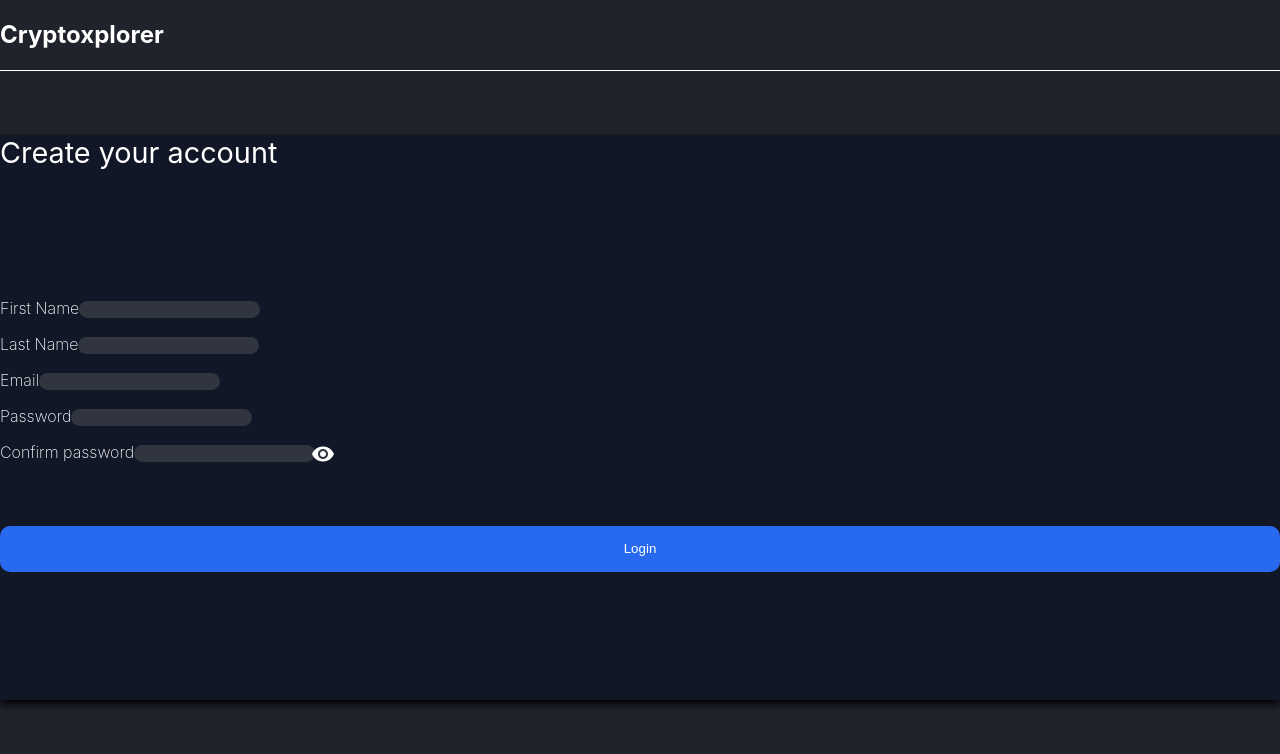
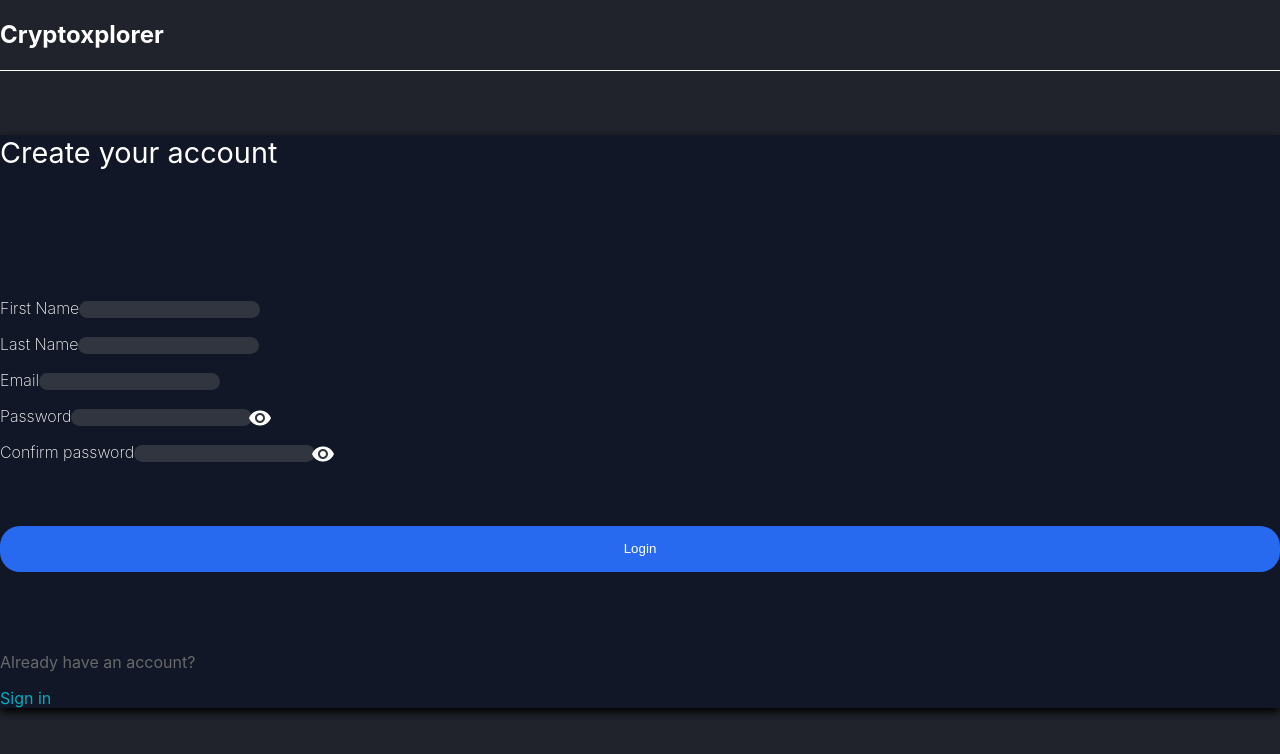
Before and after one commit to SEP-Group-28/Data-Explorer-FrontEnd, a React (Vite) app: page /register in a window 1280 px wide. Shown: the top 754 px of the page. Built offline with nearby package versions, Linux system fonts and the light colour scheme.

Commit message:
Connect register form to backend

```diff
--- a/src/App.css
+++ b/src/App.css
@@ -48,17 +48,17 @@
 .google-btn{
   width: 100% !important;
   height: 46px !important;
-  border-radius: 10px;
+  border-radius: 20px;
 
 }
 .login-btn{
   width: 100%;
   height: 46px;
   background: #286aef;
-  border-radius: 10px;
+  border-radius: 20px;
   border: none !important;
   margin-top: 5%;
-  margin-bottom: 10%;
+  margin-bottom: 5%;
   color: #fff;
   font-weight: 400;
 }
@@ -66,3 +66,22 @@
 #login-btn:hover{
   background: #027188;
 }
+
+.Login header {
+  color: white;
+  font-size: 1.8rem;
+  align-self: center;
+  margin-top: 5%;
+  margin-bottom: 10%;
+}
+
+.login-container {
+  margin-top: 50px !important;
+  filter: drop-shadow(0px 4px 4px #000000) !important;
+}
+.register-form p{
+  color: #67696B;
+}
+.register-form span{
+  color:#01ADC2
+}
--- a/src/views/register/Register.jsx
+++ b/src/views/register/Register.jsx
@@ -1,4 +1,5 @@
 import React,{useState} from "react";
+import { Link } from "react-router-dom";
 import HeaderOne from "../../components/headers/HeaderOne";
 import { Form, FormControl } from "react-bootstrap";
 import GoogleButton from "react-google-button";
@@ -10,6 +11,7 @@
 import VisibilityOff from "@mui/icons-material/VisibilityOff";
 import Visibility from "@mui/icons-material/Visibility";
 import IconButton from "@mui/material/IconButton";
+import { Password } from "@mui/icons-material";
 
 function Register() {
 
@@ -23,13 +25,19 @@
   };
   const [state, setState] = useState(formValues);
   const [errorData,setErrorData] = useState({});
+  const [confirmPassError,setConfirmPassError]=useState("")
   const errors = {};
 
   const [showPassword,setShowPassword]=useState(false)
+  const [showConfirmPassword, setShowConfirmPassword] = useState(false);
 
   const togglePassword=()=>{
     setShowPassword(!showPassword);
   }
+  const toggleConfirmPassword = () => {
+    setShowConfirmPassword(!showConfirmPassword);
+  };
+
   const handleChange =(e)=>{
     setState({
       ...state,[e.target.name] : e.target.value,
@@ -39,14 +47,13 @@
   const handleSubmit= async(e)=>{
     e.preventDefault();
     const {value,error} = Validation.register(state);
+
     if(error){
       error.details.map((item)=>{
         errors[item.path[0]] = item.message;
       });
 
 
-      // if(errors["Confirm Password"] !="")
-      //   errors["Confirm Password"]="Passwords do not match"
     }else{
       try{
         const response = await AuthServices.register(state);
@@ -54,11 +61,12 @@
       }catch(error){
         console.log("Failed registration")
       }
+
     }
 
-    console.log("Errors are", errors);
-    console.log("Error data", errorData)
     setErrorData(errors);
+
+
 
 
 
@@ -84,12 +92,13 @@
       <HeaderOne />
       <div className="register-container col-lg-5 container d-flex flex-column " style={{ backgroundColor: "rgb(17, 23, 38)" }}>
         <header>Create your account</header>
-        {errorData["First Name"] !== "" && (
+
+        <Form className="register-form container  d-flex flex-column col-9">
+          {errorData["First Name"] !== "" && (
               <p className="d-flex justify-content-center mb-0" style={{ color: "red" }}>
                 {errorData["First Name"]}
               </p>
             )}
-        <Form className="register-form container  d-flex flex-column col-9">
           <Form.Group className="formGroup mb-3 d-flex flex-row" id="formFirstName">
             <Form.Label className="register-form-label">First Name</Form.Label>
             <Form.Control className="register-form-control" type="text" place holder="Enter first name" name="First Name"
@@ -125,8 +134,12 @@
             )}
           <Form.Group className="formGroup mb-3 d-flex flex-row" id="formPassword">
             <Form.Label className="register-form-label">Password</Form.Label>
-            <Form.Control className="register-form-control" type="password" place holder="Enter password" name="Password"
+            <Form.Control className="register-form-control" place holder="Enter password" name="Password"
+              type={showPassword ? 'text' : 'password'}
               onChange={handleChange} required/>
+              <IconButton style={{backgroundColor:"#30353F", width:"0px",height:"0px",color:"white"}} onClick={togglePassword}>
+              {showPassword? <VisibilityOff   /> : <Visibility/> }
+              </IconButton>
           </Form.Group>
 
           {errorData["Confirm Password"] !== "" && (
@@ -136,19 +149,21 @@
             )}
           <Form.Group className="formGroup  mb-3 d-flex flex-row" id="formFirstName">
             <Form.Label className="register-form-label">Confirm password</Form.Label>
-            <Form.Control className="register-form-control"  place holder="Re enter password" name="Confirm Password"
-              type={showPassword ? 'text' : 'password'}
+            <Form.Control  className="register-form-control passControl"  place holder="Re enter password" name="Confirm Password"
+              type={showConfirmPassword ? 'text' : 'password'}
               onChange={handleChange} required/>
-              <IconButton style={{backgroundColor:"#30353F", width:"0px",height:"0px",color:"white"}} onClick={togglePassword}>
-            {showPassword? <VisibilityOff   /> : <Visibility/> }
-          </IconButton>
+              <IconButton style={{backgroundColor:"#30353F", width:"0px",height:"0px",color:"white"}} onClick={toggleConfirmPassword}>
+              {showConfirmPassword? <VisibilityOff   /> : <Visibility/> }
+              </IconButton>
           </Form.Group>
 
 
             <button type="submit" className="login-btn mb-10" id="login-btn" onClick={handleSubmit}>Login</button>
             {/* <div id="signUpDiv"></div> */}
-
-
+            <div className="d-flex flex-row col-7 align-self-center justify-content-between">
+            <p>Already have an account?</p>
+            <Link style={{textDecoration:"none"}} to="/login"><span>Sign in</span></Link>
+            </div>
         </Form>
       </div>
     </div>
```
